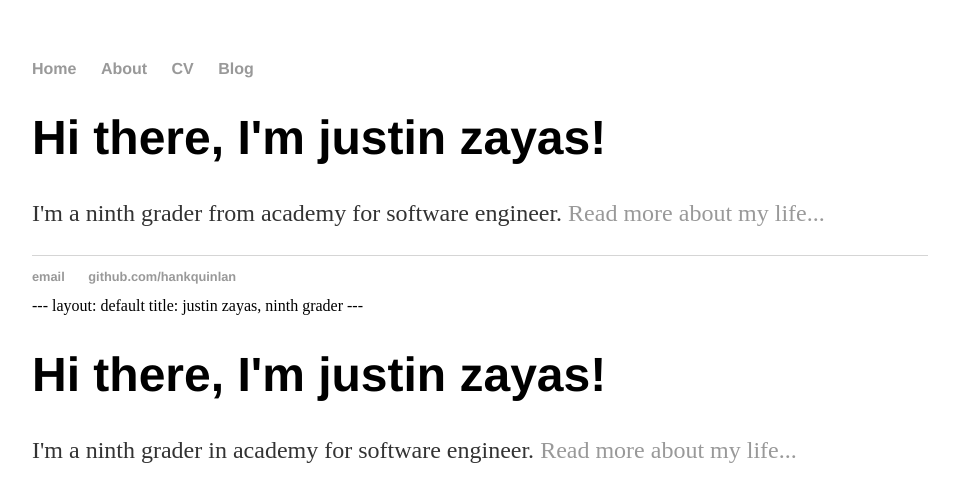
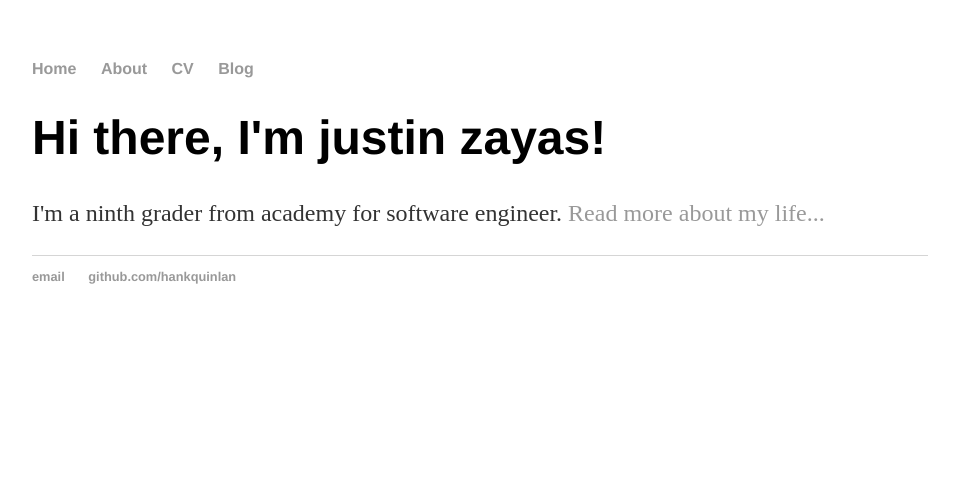
Before and after one commit to justinz6971/justinz6971.github.io, a Jekyll site: the page built from index.html, in a window 1280 px wide. Shown: the top 502 px of the page, without its empty margins (160-1119 px from the left). Built offline with Jekyll 4.4.1, drawn with Linux system fonts in a browser that asks for light colours.

Commit message:
Update default.html

```diff
--- a/_layouts/default.html
+++ b/_layouts/default.html
@@ -27,11 +27,3 @@
 			</footer>
 		</body>
 	</html>
----
-layout: default
-title: justin zayas, ninth grader
----
-<div class="blurb">
-	<h1>Hi there, I'm justin zayas!</h1>
-	<p>I'm a ninth grader in academy for software engineer. <a href="/about">Read more about my life...</a></p>
-</div><!-- /.blurb -->
```
